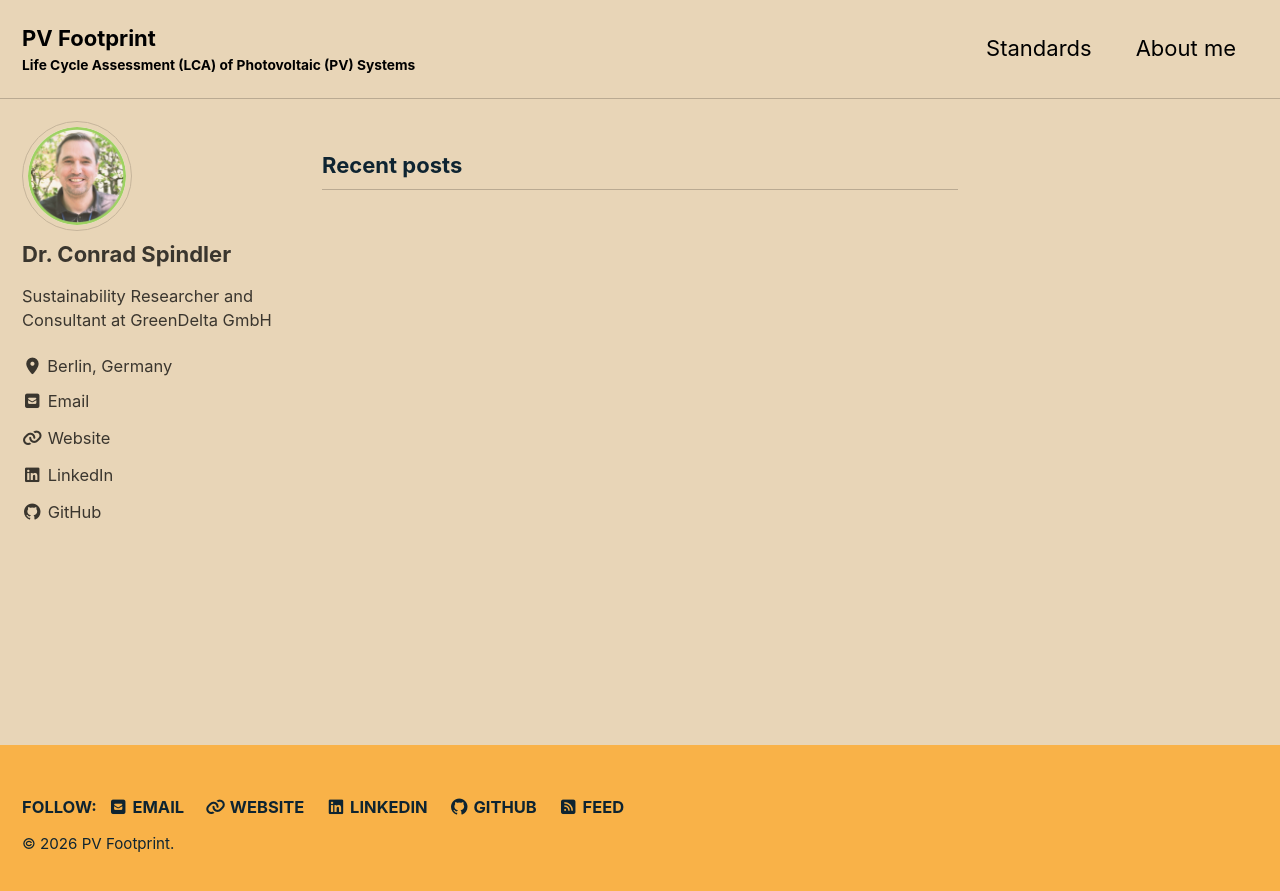
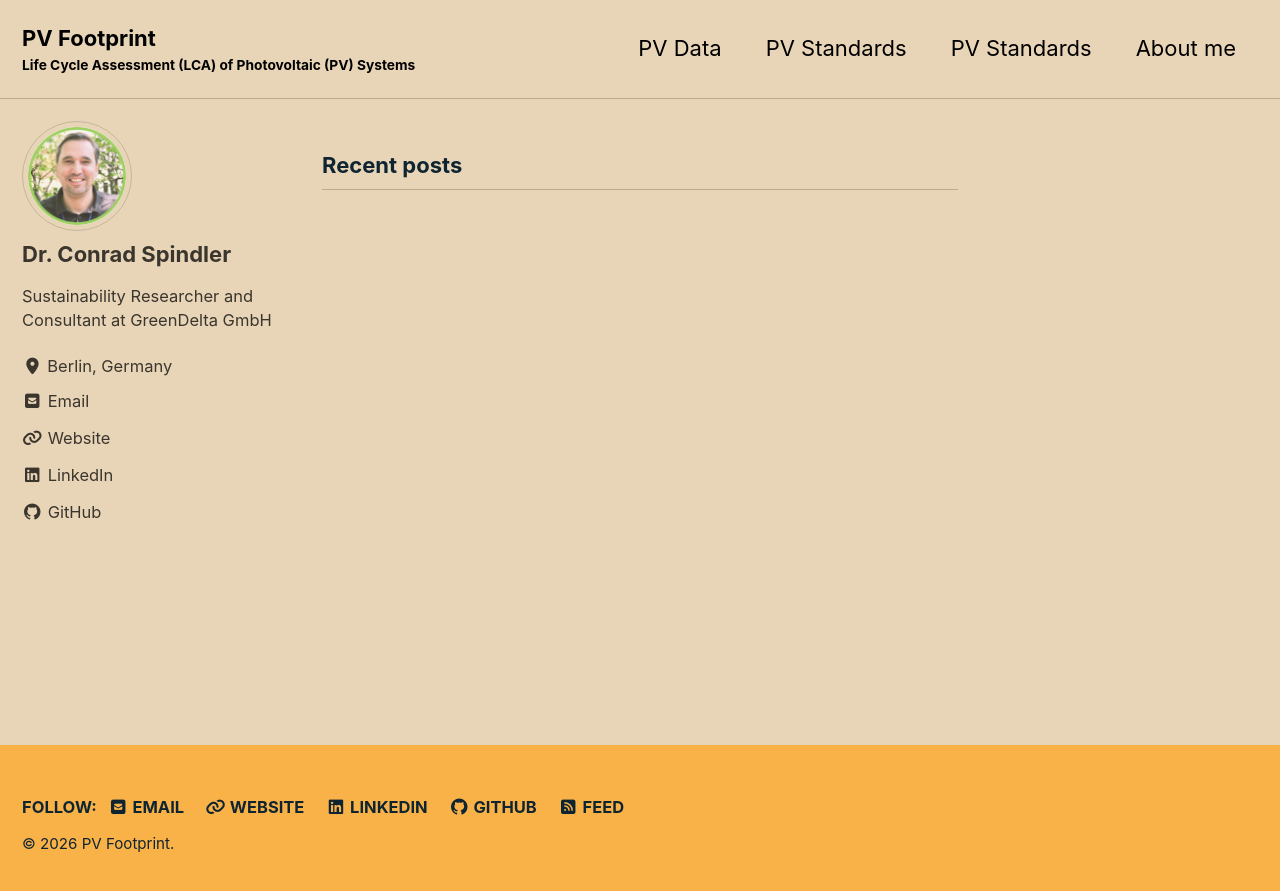
Before and after one commit to conradspindler/pv_footprint, a Jekyll site: the page built from index.html, in a window 1280 px wide. Shown: the top 891 px of the page. Built offline with Jekyll 4.4.1, drawn with Linux system fonts in a browser that asks for light colours; cached includes are drawn as plain includes; the list of posts is cut into pages by our own code.

Commit message:
Update navigation links for PV Data and Standards

```diff
--- a/_data/navigation.yml
+++ b/_data/navigation.yml
@@ -1,7 +1,11 @@
 # main links
 main:
-  - title: "Standards"
-    url: /standards/
+  - title: "PV Data"
+    url: /pv_data/
+  - title: "PV Standards"
+    url: /pv_studies/
+  - title: "PV Standards"
+    url: /pv_standards/
   - title: "About me"
     url: https://www.ecolca.com
   # - title: "About"
```
